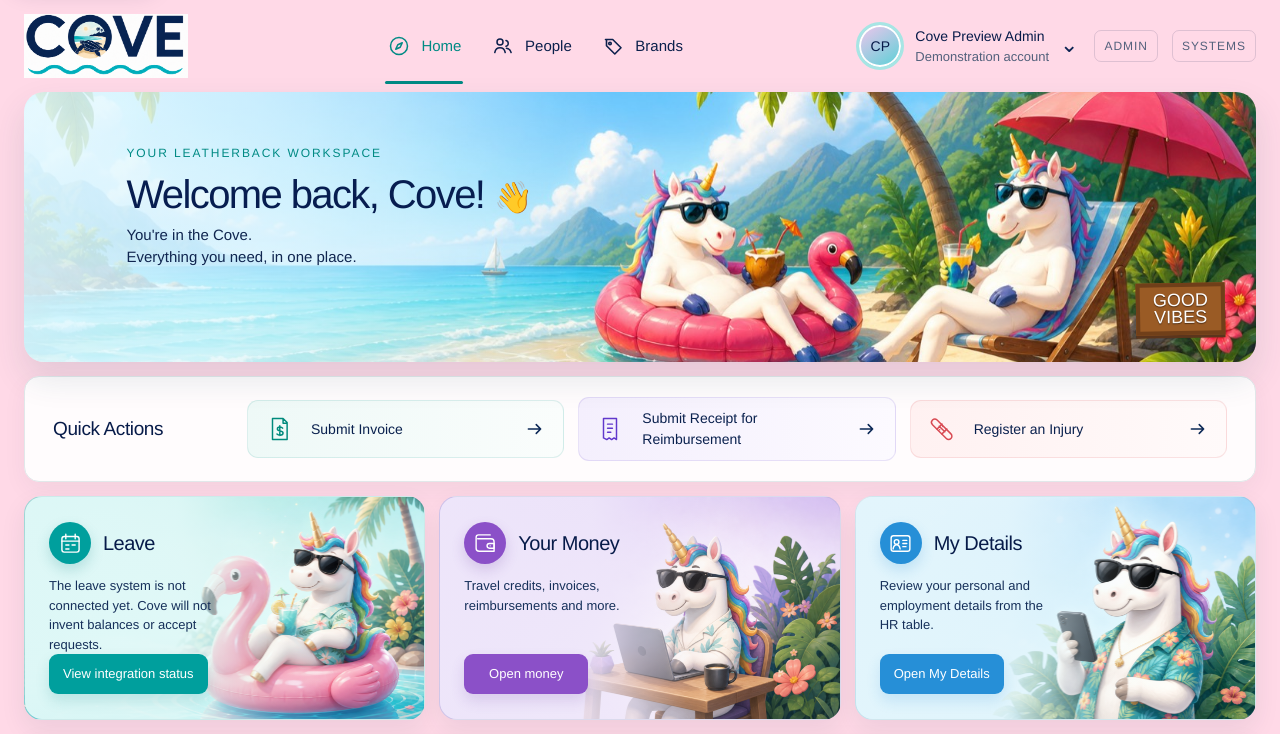
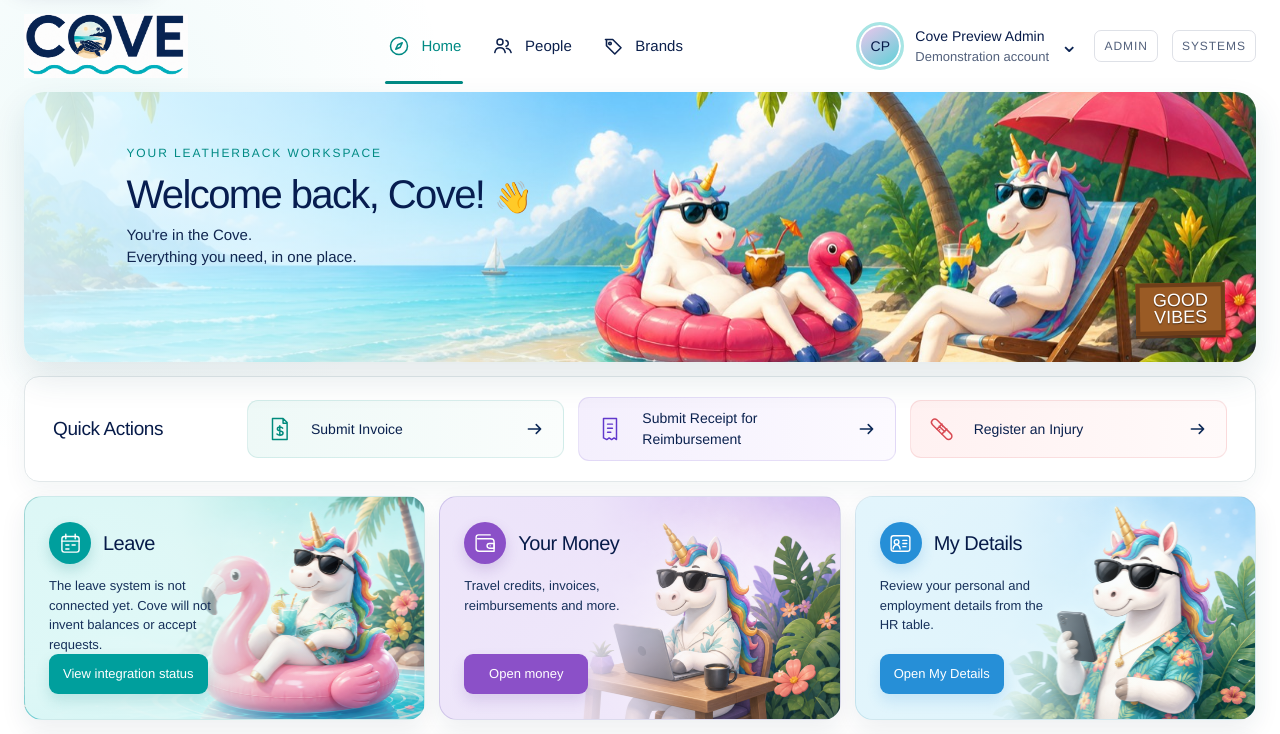
Before and after one commit to leatherback-travel-organisation/booking-calendar, a Next.js app: page / in a window 1280 px wide. Shown: the top 734 px of the page. Built offline with nearby package versions, Linux system fonts and the light colour scheme.

Commit message:
Revert Cove homepage pink background (#11)
Co-authored-by: cove-sso-automation[bot] <305917047+cove-sso-automation[bot]@users.noreply.github.com>

```diff
--- a/src/app/globals.css
+++ b/src/app/globals.css
@@ -2257,10 +2257,6 @@ h1 {
   font-family: var(--font-sans);
 }
 
-.cove-home-shell {
-  background: #ffd9e7;
-}
-
 .cove-topnav {
   width: min(1480px, calc(100% - 48px));
   height: 92px;
```
